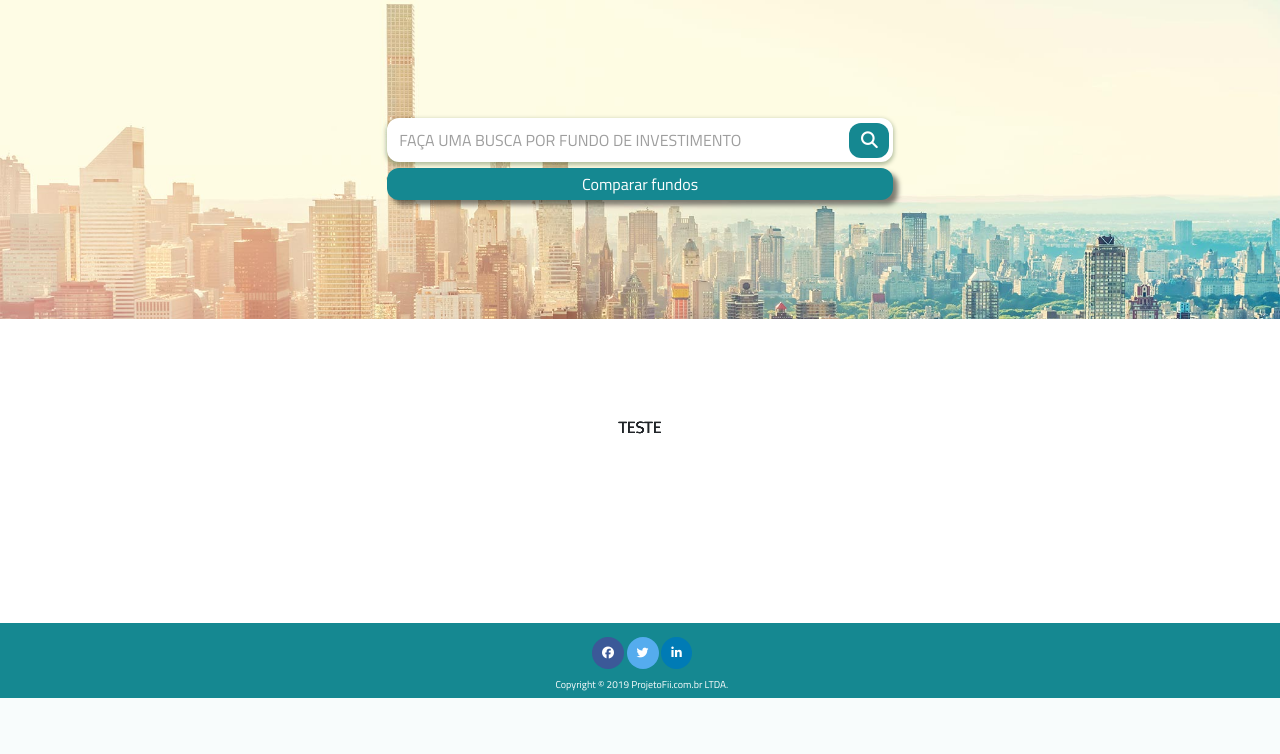
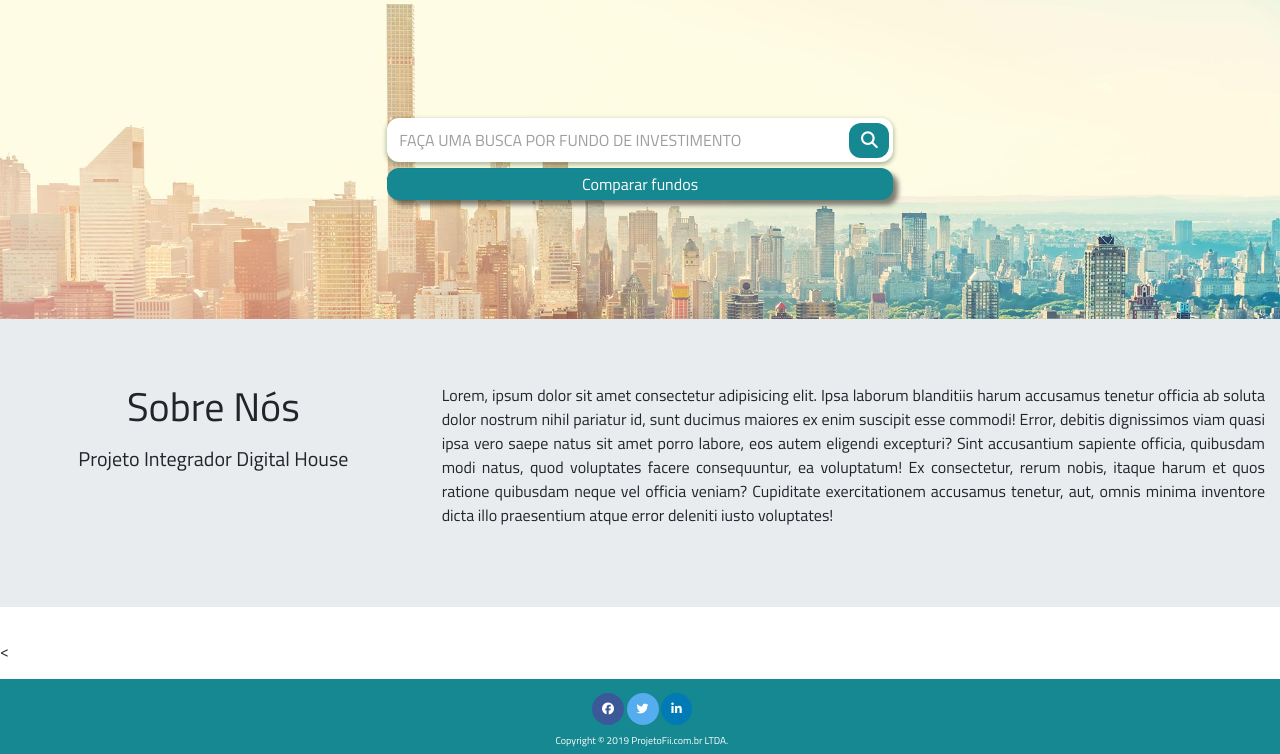
Before and after one commit to brunoqgalvao/projetoFII, a PHP site: page / in a window 1280 px wide. Shown: the part 113-867 px from the top of the page. Before the commit the page ends 811 px from the top, so only its background shows below. Run offline with PHP 8.4, Linux system fonts and the light colour scheme; some libraries are stand-ins or nearby versions.

Commit message:
sobrenos

```diff
--- a/components/home.php
+++ b/components/home.php
@@ -46,23 +46,21 @@
 <style>
 
 .carrousel {
-  display:block;
+  display:flex;
+  flex-flow: row nowrap;
   position:relative;
   width:100%;
   height:30vh;
+  padding:1rem;
 }
 .carrousel > * {
-  position:absolute;
-  z-index:1;
   width:300px;
   height:90%;
   margin:0 auto;
-  right:0;
-  left:0;
-
   display:flex;
   justify-content:center;
   align-items:center;
+  border-radius:16px;
 
 }
 
@@ -80,14 +78,11 @@
       <button class='btn btn-padrao'>Comparar fundos</button>
     </div>
   </div>
-  <div class='carrousel'>
-    <div class='carrousel-item' id='item1' carrousel-target='1'>TESTE</div>
-    <div class='carrousel-item' id='item2' carrousel-target='2'>TESTE</div>
-    <div class='carrousel-item' id='item3' carrousel-target='3'>TESTE</div>
-    <div class='carrousel-item' id='item4' carrousel-target='4'>TESTE</div>
-    <div class='carrousel-item' id='item5' carrousel-target='5'>TESTE</div>
-    <div class='carrousel-item' id='item6' carrousel-target='6'>TESTE</div>
-  </div>
+  <!-- <div class='carrousel'>
+    <div class='carrousel-item bg-light'>TESTE</div>
+    <div class='carrousel-item bg-light'>TESTE</div>
+    <div class='carrousel-item bg-light'>TESTE</div>
+  </div> -->
 </main>
 
 <script>
--- a/components/textoSobre.php
+++ b/components/textoSobre.php
@@ -1,7 +1,7 @@
 <section class="jumbotron jumbotron-fluid">
-  <div class="container">
+  <div class="container-fluid">
     <div class="row text-center">
-      <div class="col-md-6">
+      <div class="col-md-4">
         <h1 class="jumbotron-title">
           <p>Sobre Nós</p>
         </h1>
@@ -9,14 +9,13 @@
             <p>Projeto Integrador Digital House</p>
         </h5>
       </div>
+      <div class="col-md-8 text-justify">
+        <p>Lorem, ipsum dolor sit amet consectetur adipisicing elit. Ipsa laborum blanditiis harum accusamus tenetur officia ab soluta dolor nostrum nihil pariatur id, sunt ducimus maiores ex enim suscipit esse commodi!
+        Error, debitis dignissimos viam quasi ipsa vero saepe natus sit amet porro labore, eos autem eligendi excepturi? Sint accusantium sapiente officia, quibusdam modi natus, quod voluptates facere consequuntur, ea voluptatum!
+        Ex consectetur, rerum nobis, itaque harum et quos ratione quibusdam neque vel officia veniam? Cupiditate exercitationem accusamus tenetur, aut, omnis minima inventore dicta illo praesentium atque error deleniti iusto voluptates!</p>
+      </div>
     </div>
+
   </div>
 </section>
-<div class="col-md-8 text-justify">
-  <p>Lorem, ipsum dolor sit amet consectetur adipisicing elit. Ipsa laborum blanditiis harum accusamus tenetur officia ab soluta dolor nostrum nihil pariatur id, sunt ducimus maiores ex enim suscipit esse commodi!
-  Error, debitis dignissimos veniam quasi ipsa vero saepe natus sit amet porro labore, eos autem eligendi excepturi? Sint accusantium sapiente officia, quibusdam modi natus, quod voluptates facere consequuntur, ea voluptatum!
-  Ex consectetur, rerum nobis, itaque harum et quos ratione quibusdam neque vel officia veniam? Cupiditate exercitationem accusamus tenetur, aut, omnis minima inventore dicta illo praesentium atque error deleniti iusto voluptates!
-  Ipsam, eius vel quia molestias perspiciatis excepturi. Voluptatem nesciunt, rem atque iure possimus voluptate nam ut magnam amet assumenda pariatur, repellendus iusto quas explicabo dolorum laborum! Odio esse repellat natus.
-  Ratione, rem! Et, ea iste! Doloremque similique magnam mollitia commodi aspernatur eveniet sed, architecto illo eaque necessitatibus eius itaque. Quae reprehenderit a eaque, assumenda quia consequuntur quos asperiores earum cum.
-  Maiores possimus eius perferendis excepturi, magnam vitae soluta eveniet consectetur sequi praesentium cum veritatis itaque quidem fuga voluptates obcaecati. Id perspiciatis iste amet recusandae facere, enim dolore. Asperiores, reiciendis sapiente?</p>
-</div>
+<
--- a/css/style.css
+++ b/css/style.css
@@ -60,7 +60,6 @@ body{
   width: 100vw;
   min-height:calc(100vh);
 }
-
 
 .btn-padrao {
   background-color: #158891;
@@ -195,7 +194,7 @@ footer {
   justify-content:space-around;
   align-items:center;
 
-  margin-top:5%;
+  margin-top:1rem;
   width:100%;
   padding: 0.5em 0.5em 0.5em 0.8em;
 
--- a/index.php
+++ b/index.php
@@ -4,6 +4,7 @@
   <body>
     <?php include "components/header.php" ?>
     <?php include "components/home.php" ?>
+    <?php include "components/textoSobre.php" ?>
     <?php include "components/footer.php" ?>
   </body>
   <!-- DEV: Só desenvolvimento -->
```
